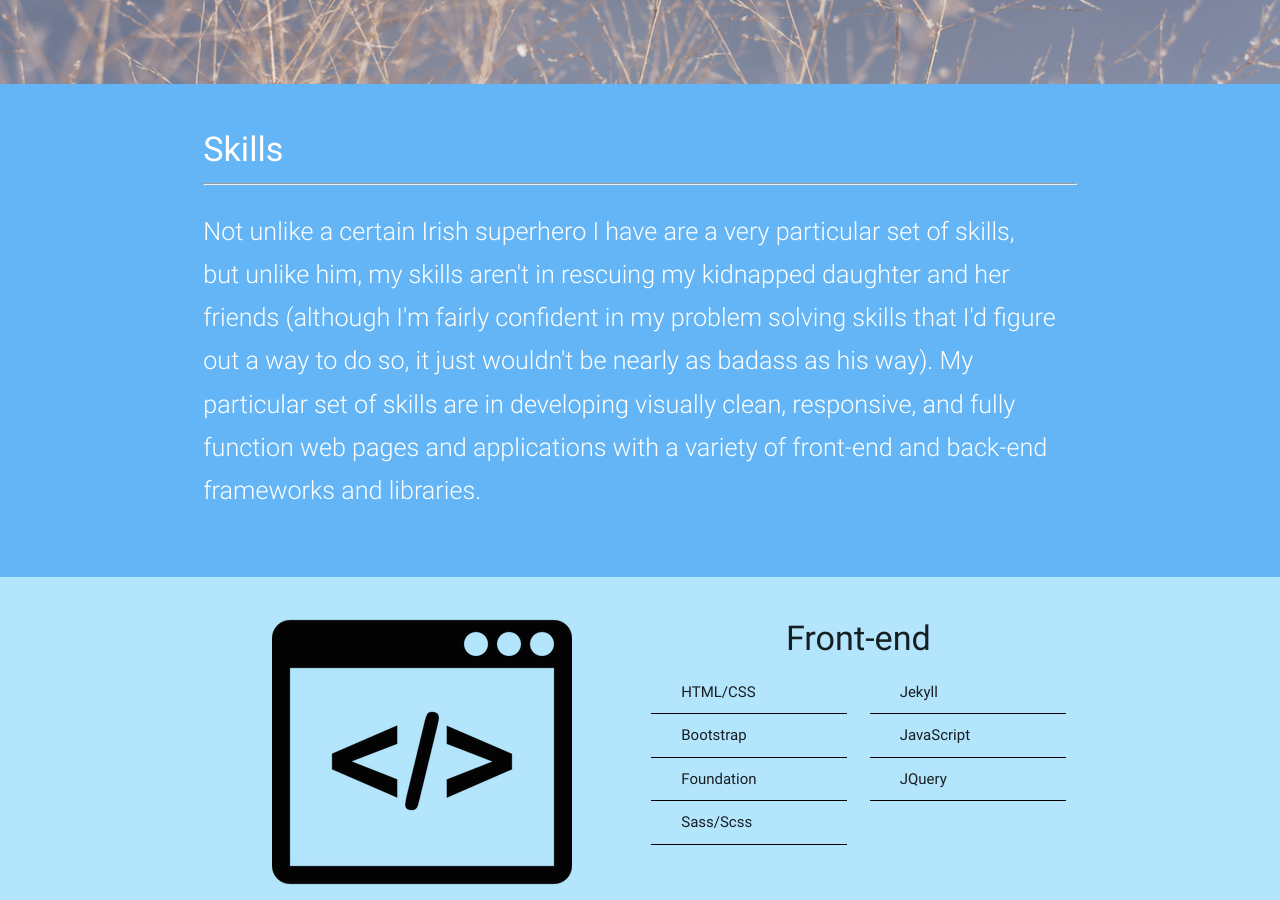
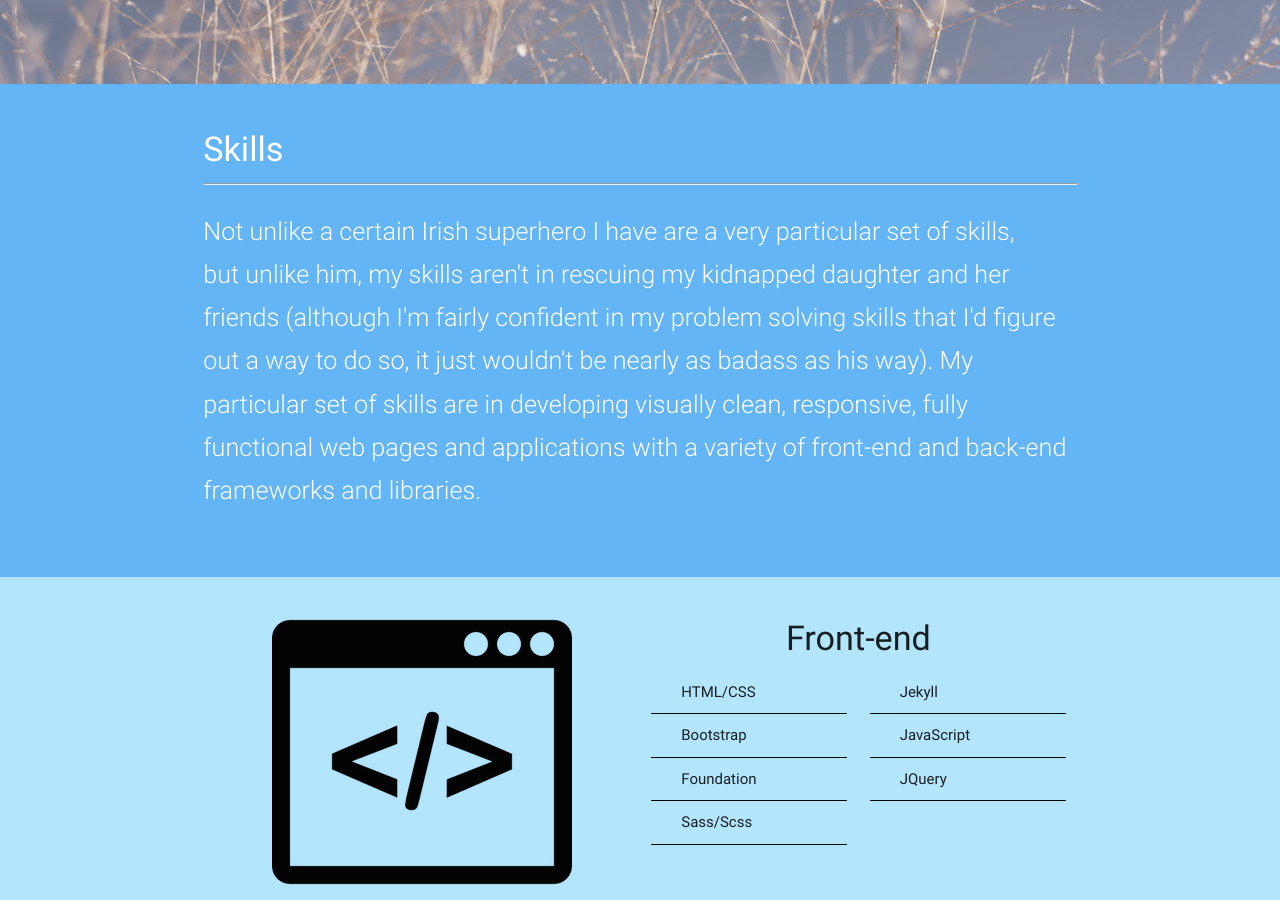
Before and after one commit to AndrewGardhouse/AndrewGard.House, a Jekyll site: the page built from index.html, in a window 1280 px wide and 900 px high, scrolled down 2033 px. Built offline with Jekyll 4.4.1, drawn with Linux system fonts in a browser that asks for light colours; nearby versions of some CDN libraries.

Commit message:
Minor text change in skills

```diff
--- a/_includes/skills.html
+++ b/_includes/skills.html
@@ -7,7 +7,7 @@
           <hr>
         </div>
         <p class="light flow-text">
-          Not unlike a certain Irish superhero I have are a very particular set of skills,<br> but unlike him, my skills aren't in rescuing my kidnapped daughter and her friends (although I'm fairly confident in my problem solving skills that I'd figure out a way to do so, it just wouldn't be nearly as badass as his way). My particular set of skills are in developing visually clean, responsive, and fully function web pages and applications with a variety of front-end and back-end frameworks and libraries.
+          Not unlike a certain Irish superhero I have are a very particular set of skills,<br> but unlike him, my skills aren't in rescuing my kidnapped daughter and her friends (although I'm fairly confident in my problem solving skills that I'd figure out a way to do so, it just wouldn't be nearly as badass as his way). My particular set of skills are in developing visually clean, responsive, fully functional web pages and applications with a variety of front-end and back-end frameworks and libraries.
         </p>
       </div>
     </div>
```
